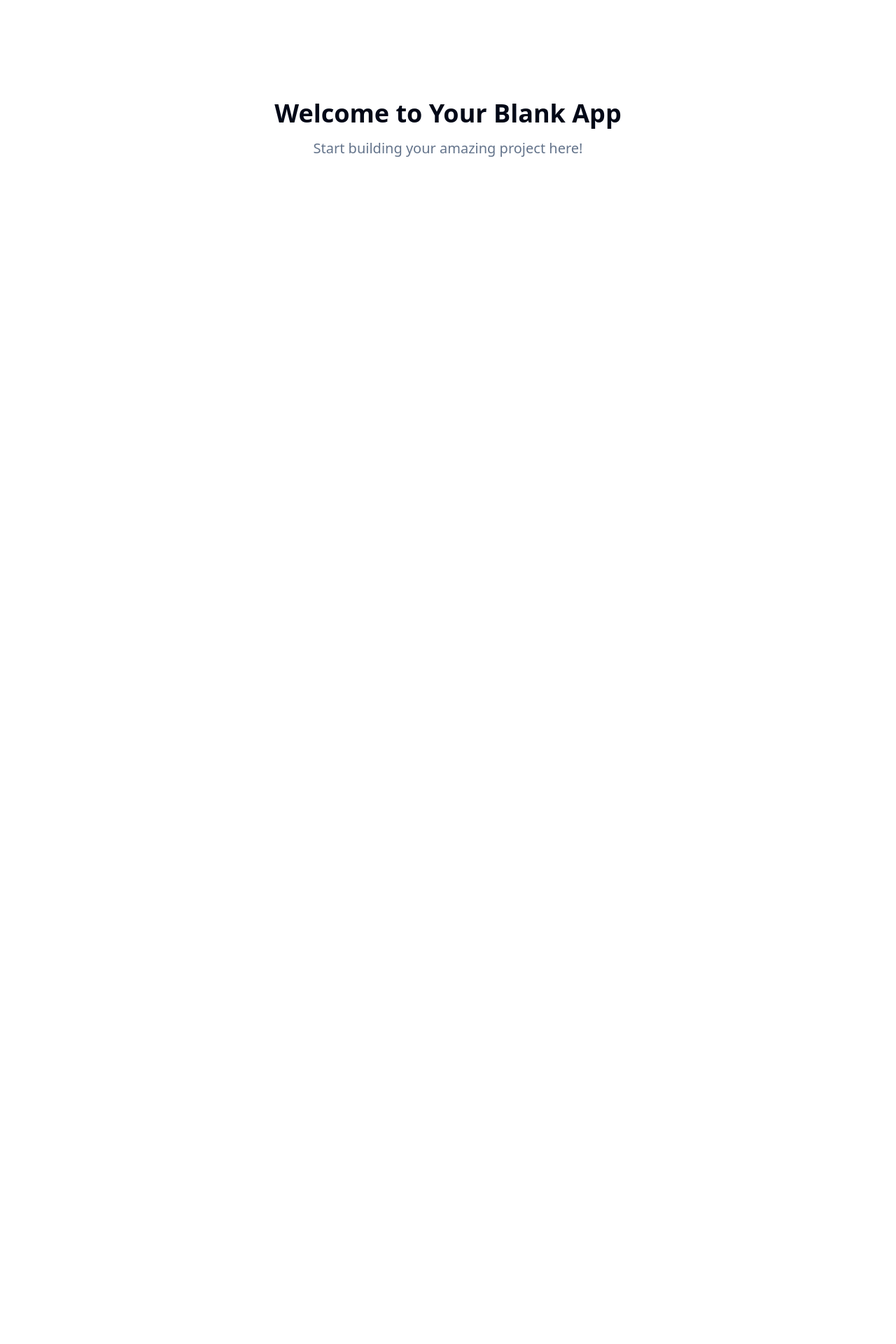
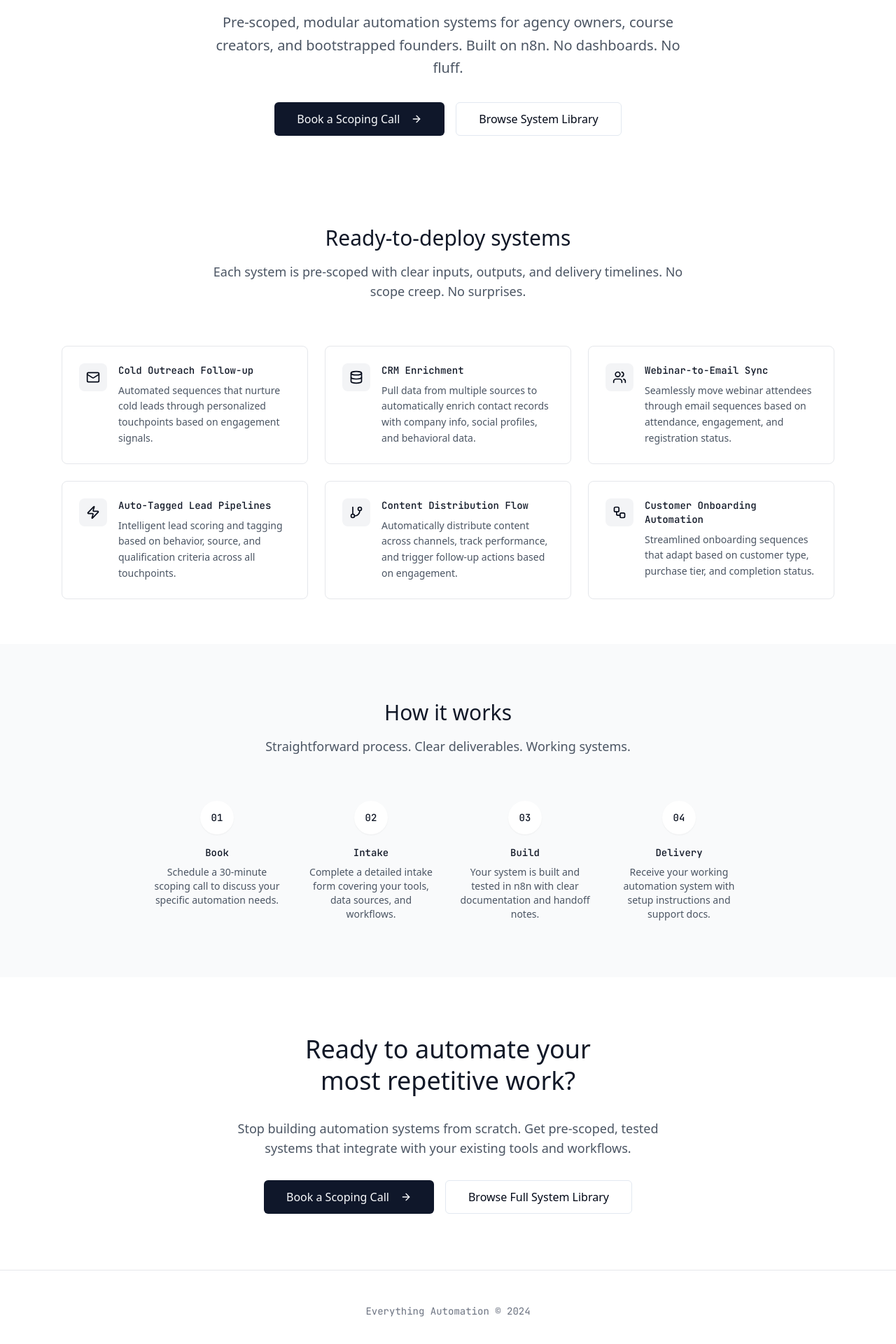
Before and after one commit to bencrane/everything-automation-hq, a React (Vite) app: page / in a window 1280 px wide. Shown: the part 216-2136 px from the top of the page at 70% size. Before the commit the page ends 800 px from the top, so only its background shows below. Built offline with nearby package versions, Linux system fonts and the light colour scheme.

Commit message:
feat: Implement homepage for service business
Build the homepage with the specified sections and content.

```diff
--- a/index.html
+++ b/index.html
@@ -1,20 +1,25 @@
+
 <!DOCTYPE html>
 <html lang="en">
   <head>
     <meta charset="UTF-8" />
     <meta name="viewport" content="width=device-width, initial-scale=1.0" />
-    <title>automation-crafted-flows</title>
-    <meta name="description" content="Lovable Generated Project" />
-    <meta name="author" content="Lovable" />
+    <title>Everything Automation - Systems Implementation Service</title>
+    <meta name="description" content="Pre-scoped automation systems for agency owners, course creators, and bootstrapped founders. Built on n8n. No dashboards, no fluff." />
+    <meta name="author" content="Everything Automation" />
 
-    <meta property="og:title" content="automation-crafted-flows" />
-    <meta property="og:description" content="Lovable Generated Project" />
+    <meta property="og:title" content="Everything Automation - Systems Implementation Service" />
+    <meta property="og:description" content="Pre-scoped automation systems for agency owners, course creators, and bootstrapped founders. Built on n8n. No dashboards, no fluff." />
     <meta property="og:type" content="website" />
     <meta property="og:image" content="https://lovable.dev/opengraph-image-p98pqg.png" />
 
     <meta name="twitter:card" content="summary_large_image" />
     <meta name="twitter:site" content="@lovable_dev" />
     <meta name="twitter:image" content="https://lovable.dev/opengraph-image-p98pqg.png" />
+
+    <link rel="preconnect" href="https://fonts.googleapis.com">
+    <link rel="preconnect" href="https://fonts.gstatic.com" crossorigin>
+    <link href="https://fonts.googleapis.com/css2?family=JetBrains+Mono:wght@400;500&display=swap" rel="stylesheet">
   </head>
 
   <body>
--- a/src/pages/Index.tsx
+++ b/src/pages/Index.tsx
@@ -1,12 +1,194 @@
-// Update this page (the content is just a fallback if you fail to update the page)
+
+import { ArrowRight, Zap, GitBranch, Users, Mail, Database, Workflow } from "lucide-react";
+import { Button } from "@/components/ui/button";
+
+const automationSystems = [
+  {
+    name: "Cold Outreach Follow-up",
+    description: "Automated sequences that nurture cold leads through personalized touchpoints based on engagement signals.",
+    icon: Mail,
+  },
+  {
+    name: "CRM Enrichment",
+    description: "Pull data from multiple sources to automatically enrich contact records with company info, social profiles, and behavioral data.",
+    icon: Database,
+  },
+  {
+    name: "Webinar-to-Email Sync",
+    description: "Seamlessly move webinar attendees through email sequences based on attendance, engagement, and registration status.",
+    icon: Users,
+  },
+  {
+    name: "Auto-Tagged Lead Pipelines",
+    description: "Intelligent lead scoring and tagging based on behavior, source, and qualification criteria across all touchpoints.",
+    icon: Zap,
+  },
+  {
+    name: "Content Distribution Flow",
+    description: "Automatically distribute content across channels, track performance, and trigger follow-up actions based on engagement.",
+    icon: GitBranch,
+  },
+  {
+    name: "Customer Onboarding Automation",
+    description: "Streamlined onboarding sequences that adapt based on customer type, purchase tier, and completion status.",
+    icon: Workflow,
+  },
+];
 
 const Index = () => {
   return (
-    <div className="min-h-screen flex items-center justify-center bg-background">
-      <div className="text-center">
-        <h1 className="text-4xl font-bold mb-4">Welcome to Your Blank App</h1>
-        <p className="text-xl text-muted-foreground">Start building your amazing project here!</p>
-      </div>
+    <div className="min-h-screen bg-white">
+      {/* Hero Section */}
+      <section className="max-w-4xl mx-auto px-6 pt-20 pb-16">
+        <div className="text-center space-y-8">
+          <h1 className="text-5xl md:text-6xl font-light tracking-tight text-gray-900 leading-tight">
+            Automation systems that
+            <span className="block font-medium">actually work.</span>
+          </h1>
+          <p className="text-xl text-gray-600 max-w-2xl mx-auto leading-relaxed">
+            Pre-scoped, modular automation systems for agency owners, course creators,
+            and bootstrapped founders. Built on n8n. No dashboards. No fluff.
+          </p>
+          <div className="flex flex-col sm:flex-row gap-4 justify-center items-center mt-12">
+            <Button size="lg" className="h-12 px-8 text-base font-medium">
+              Book a Scoping Call
+              <ArrowRight className="ml-2 h-4 w-4" />
+            </Button>
+            <Button variant="outline" size="lg" className="h-12 px-8 text-base font-medium">
+              Browse System Library
+            </Button>
+          </div>
+        </div>
+      </section>
+
+      {/* Automation Systems Grid */}
+      <section className="max-w-6xl mx-auto px-6 py-16">
+        <div className="text-center mb-16">
+          <h2 className="text-3xl font-light text-gray-900 mb-4">
+            Ready-to-deploy systems
+          </h2>
+          <p className="text-lg text-gray-600 max-w-2xl mx-auto">
+            Each system is pre-scoped with clear inputs, outputs, and delivery timelines.
+            No scope creep. No surprises.
+          </p>
+        </div>
+
+        <div className="grid md:grid-cols-2 lg:grid-cols-3 gap-6">
+          {automationSystems.map((system, index) => {
+            const IconComponent = system.icon;
+            return (
+              <div
+                key={index}
+                className="group border border-gray-200 rounded-lg p-6 hover:border-gray-300 hover:shadow-sm transition-all duration-200 cursor-pointer"
+              >
+                <div className="flex items-start space-x-4">
+                  <div className="flex-shrink-0">
+                    <div className="w-10 h-10 rounded-lg bg-gray-100 flex items-center justify-center group-hover:bg-gray-900 group-hover:text-white transition-colors duration-200">
+                      <IconComponent className="h-5 w-5" />
+                    </div>
+                  </div>
+                  <div className="flex-1">
+                    <h3 className="font-mono text-sm font-medium text-gray-900 mb-2">
+                      {system.name}
+                    </h3>
+                    <p className="text-sm text-gray-600 leading-relaxed">
+                      {system.description}
+                    </p>
+                  </div>
+                </div>
+              </div>
+            );
+          })}
+        </div>
+      </section>
+
+      {/* How it Works */}
+      <section className="bg-gray-50 py-20">
+        <div className="max-w-4xl mx-auto px-6">
+          <div className="text-center mb-16">
+            <h2 className="text-3xl font-light text-gray-900 mb-4">
+              How it works
+            </h2>
+            <p className="text-lg text-gray-600">
+              Straightforward process. Clear deliverables. Working systems.
+            </p>
+          </div>
+
+          <div className="grid md:grid-cols-4 gap-8">
+            <div className="text-center">
+              <div className="w-12 h-12 bg-white rounded-full flex items-center justify-center mx-auto mb-4 shadow-sm">
+                <span className="font-mono text-sm font-medium text-gray-900">01</span>
+              </div>
+              <h3 className="font-mono text-sm font-medium text-gray-900 mb-2">Book</h3>
+              <p className="text-sm text-gray-600">
+                Schedule a 30-minute scoping call to discuss your specific automation needs.
+              </p>
+            </div>
+
+            <div className="text-center">
+              <div className="w-12 h-12 bg-white rounded-full flex items-center justify-center mx-auto mb-4 shadow-sm">
+                <span className="font-mono text-sm font-medium text-gray-900">02</span>
+              </div>
+              <h3 className="font-mono text-sm font-medium text-gray-900 mb-2">Intake</h3>
+              <p className="text-sm text-gray-600">
+                Complete a detailed intake form covering your tools, data sources, and workflows.
+              </p>
+            </div>
+
+            <div className="text-center">
+              <div className="w-12 h-12 bg-white rounded-full flex items-center justify-center mx-auto mb-4 shadow-sm">
+                <span className="font-mono text-sm font-medium text-gray-900">03</span>
+              </div>
+              <h3 className="font-mono text-sm font-medium text-gray-900 mb-2">Build</h3>
+              <p className="text-sm text-gray-600">
+                Your system is built and tested in n8n with clear documentation and handoff notes.
+              </p>
+            </div>
+
+            <div className="text-center">
+              <div className="w-12 h-12 bg-white rounded-full flex items-center justify-center mx-auto mb-4 shadow-sm">
+                <span className="font-mono text-sm font-medium text-gray-900">04</span>
+              </div>
+              <h3 className="font-mono text-sm font-medium text-gray-900 mb-2">Delivery</h3>
+              <p className="text-sm text-gray-600">
+                Receive your working automation system with setup instructions and support docs.
+              </p>
+            </div>
+          </div>
+        </div>
+      </section>
+
+      {/* CTA Section */}
+      <section className="max-w-4xl mx-auto px-6 py-20">
+        <div className="text-center space-y-8">
+          <h2 className="text-4xl font-light text-gray-900 leading-tight">
+            Ready to automate your
+            <span className="block font-medium">most repetitive work?</span>
+          </h2>
+          <p className="text-lg text-gray-600 max-w-2xl mx-auto">
+            Stop building automation systems from scratch. Get pre-scoped, tested systems
+            that integrate with your existing tools and workflows.
+          </p>
+          <div className="flex flex-col sm:flex-row gap-4 justify-center items-center">
+            <Button size="lg" className="h-12 px-8 text-base font-medium">
+              Book a Scoping Call
+              <ArrowRight className="ml-2 h-4 w-4" />
+            </Button>
+            <Button variant="outline" size="lg" className="h-12 px-8 text-base font-medium">
+              Browse Full System Library
+            </Button>
+          </div>
+        </div>
+      </section>
+
+      {/* Footer */}
+      <footer className="border-t border-gray-200 py-12">
+        <div className="max-w-4xl mx-auto px-6 text-center">
+          <p className="font-mono text-sm text-gray-500">
+            Everything Automation © 2024
+          </p>
+        </div>
+      </footer>
     </div>
   );
 };
--- a/tailwind.config.ts
+++ b/tailwind.config.ts
@@ -1,3 +1,4 @@
+
 import type { Config } from "tailwindcss";
 
 export default {
@@ -18,6 +19,9 @@ export default {
 			}
 		},
 		extend: {
+			fontFamily: {
+				'mono': ['JetBrains Mono', 'monospace'],
+			},
 			colors: {
 				border: 'hsl(var(--border))',
 				input: 'hsl(var(--input))',
```
